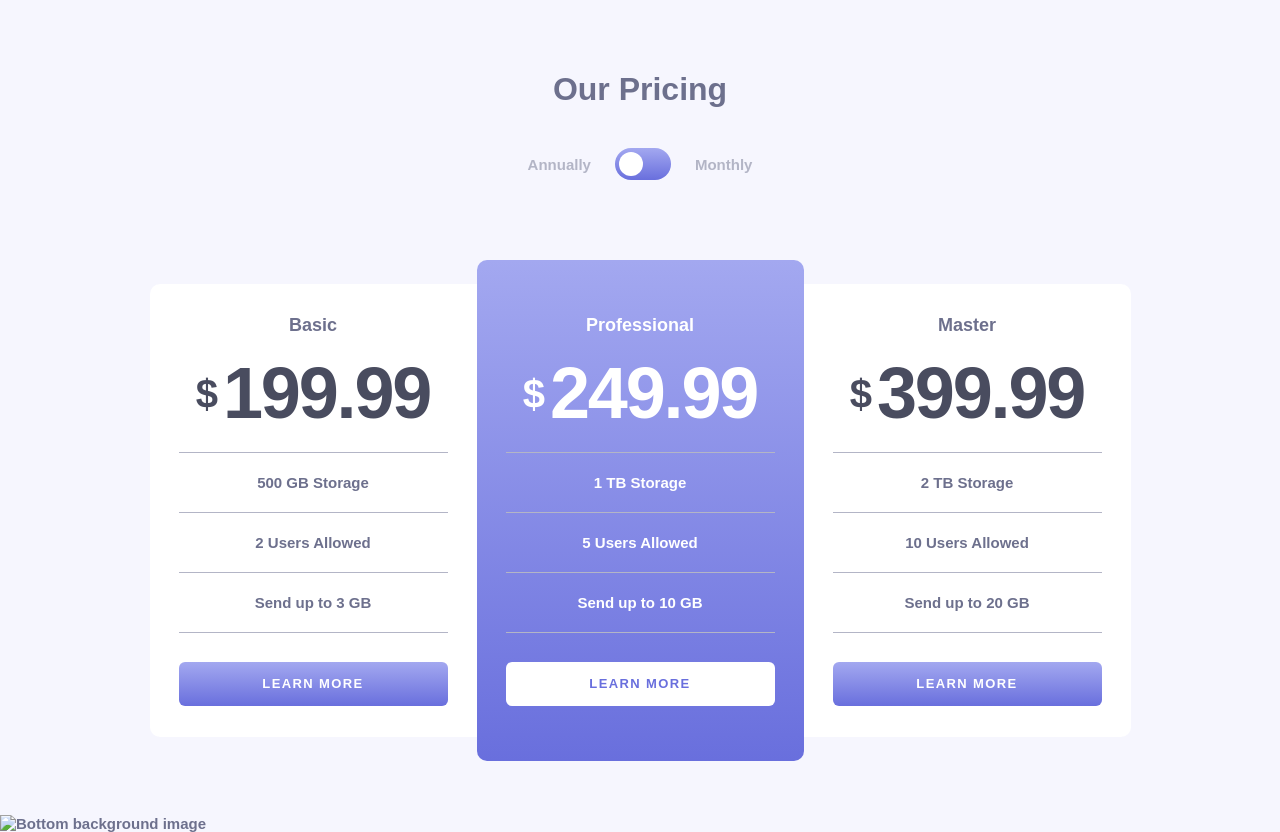
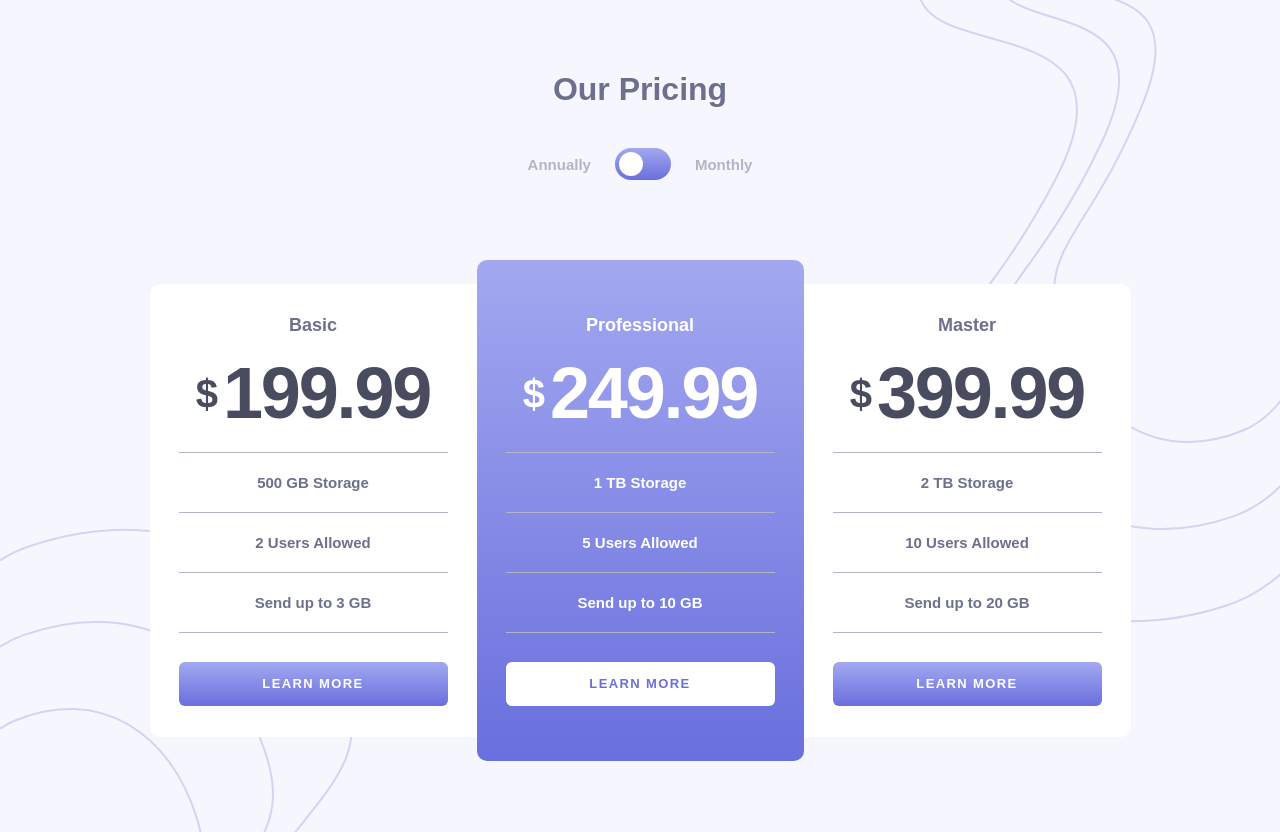
Before and after one commit to xavierbellhaddon/pricing-component, a plain HTML site: page index.html in a window 1280 px wide. Drawn offline with Linux system fonts and the light colour scheme; the site is published under a folder, as on GitHub Pages, so addresses that start at the root find nothing.

Commit message:
remove beginning slash

```diff
--- a/index.html
+++ b/index.html
@@ -4,14 +4,14 @@
     <meta charset="UTF-8" />
     <meta name="viewport" content="width=device-width, initial-scale=1.0" />
     <title>Frontend Mentor Challenge: Pricing Component</title>
-    <link rel="icon" type="image/png" href="/assets/favicon-32x32.png" />
+    <link rel="icon" type="image/png" href="assets/favicon-32x32.png" />
     <link rel="stylesheet" href="styles.css" />
   </head>
   <body>
     <div id="component-wrapper">
-      <img src="/assets/bg-top.svg" alt="Top background image" id="bg-top" />
+      <img src="assets/bg-top.svg" alt="Top background image" id="bg-top" />
       <img
-        src="/assets/bg-bottom.svg"
+        src="assets/bg-bottom.svg"
         alt="Bottom background image"
         id="bg-bottom"
       />
```
